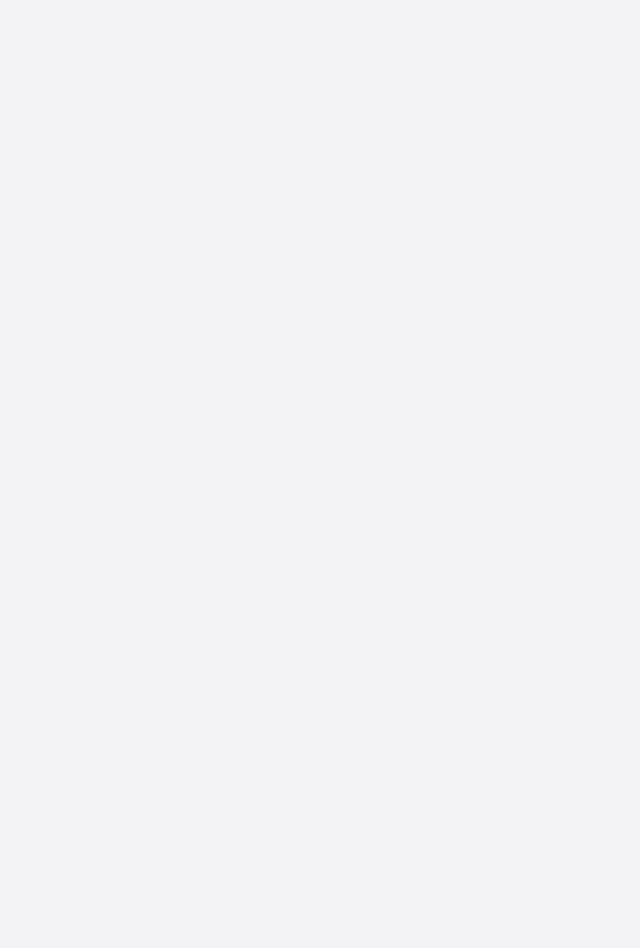
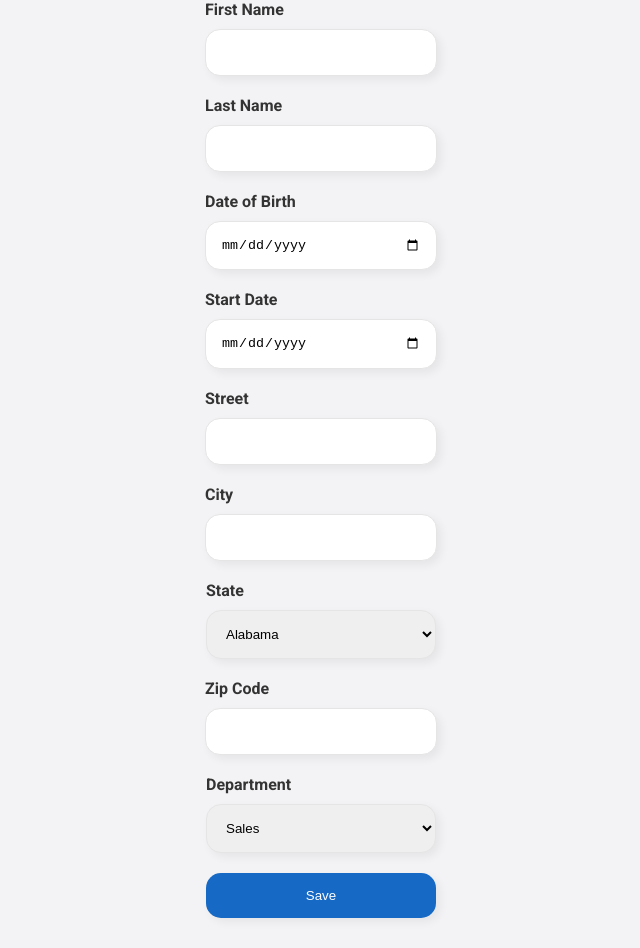
Before and after one commit to ssaili/hr-net, a React (Create React App) app: page / in a window 1280 px wide. Shown: the part 180-1128 px from the top of the page, without its empty margins (319-959 px from the left). Before the commit the page ends 800 px from the top, so only its background shows below. Built offline with nearby package versions, Linux system fonts and the light colour scheme; a web font is replaced by a local one.

Commit message:
Add styling and components to pages

```diff
--- /dev/null
+++ b/src/components/Form/index.jsx
@@ -0,0 +1,34 @@
+import "./style.scss";
+import Input from "../Input";
+import Select from "../Select";
+
+function Form() {
+  const state = [
+    { label: "Alabama", value: "alabama" },
+    { label: "Alaska", value: "alaska" },
+  ];
+
+  const department = [
+    { label: "Sales", value: "sales" },
+    { label: "Marketing", value: "marketing" },
+  ];
+
+  return (
+    <form className="form">
+      <Input label="First Name" type="text" />
+      <Input label="Last Name" type="text" />
+      <Input label="Date of Birth" type="date" />
+      <Input label="Start Date" type="date" />
+      <Input label="Street" type="text" />
+      <Input label="City" type="text" />
+      <Select label="State" options={state} />
+      <Input label="Zip Code" type="number" />
+      <Select label="Department" options={department} />
+      <button type="submit" className="form-submit">
+        Save
+      </button>
+    </form>
+  );
+}
+
+export default Form;
--- /dev/null
+++ b/src/components/Form/style.scss
@@ -0,0 +1,16 @@
+.form {
+  display: flex;
+  flex-direction: column;
+  align-items: center;
+  margin-block: 30px;
+
+  .form-submit {
+    width: 230px;
+    background-color: #1669c4;
+    color: white;
+    padding: 15px;
+    border-radius: 15px;
+    border: none;
+    box-shadow: 4px 4px 10px rgba(0, 0, 0, 0.06);
+  }
+}
--- /dev/null
+++ b/src/components/Input/index.jsx
@@ -0,0 +1,17 @@
+import "./style.scss";
+
+function Input({ label, type, value, onChange }) {
+  return (
+    <div className="input">
+      <label className="input-label">{label}</label>
+      <input
+        className="input-field"
+        type={type}
+        value={value}
+        onChange={onChange}
+      />
+    </div>
+  );
+}
+
+export default Input;
--- /dev/null
+++ b/src/components/Input/style.scss
@@ -0,0 +1,20 @@
+.input {
+  margin-bottom: 20px;
+  display: flex;
+  flex-direction: column;
+  gap: 10px;
+
+  .input-label {
+    color: #333333;
+    font-size: 1rem;
+    font-weight: bold;
+  }
+
+  .input-field {
+    width: 200px;
+    padding: 15px;
+    border-radius: 15px;
+    border: 1px solid #e5e5e5;
+    box-shadow: 4px 4px 10px rgba(0, 0, 0, 0.06);
+  }
+}
--- /dev/null
+++ b/src/components/Select/index.jsx
@@ -0,0 +1,18 @@
+import "./style.scss";
+
+function Select({ label, value, onChange, options }) {
+  return (
+    <div className="select">
+      <label className="select-label">{label}</label>
+      <select className="select-field" value={value} onChange={onChange}>
+        {options.map((option, index) => (
+          <option key={index} value={option.value}>
+            {option.label}
+          </option>
+        ))}
+      </select>
+    </div>
+  );
+}
+
+export default Select;
--- /dev/null
+++ b/src/components/Select/style.scss
@@ -0,0 +1,20 @@
+.select {
+  margin-bottom: 20px;
+  display: flex;
+  flex-direction: column;
+  gap: 10px;
+
+  .select-label {
+    color: #333333;
+    font-size: 1rem;
+    font-weight: bold;
+  }
+
+  .select-field {
+    width: 230px;
+    padding: 15px;
+    border-radius: 15px;
+    border: 1px solid #e5e5e5;
+    box-shadow: 4px 4px 10px rgba(0, 0, 0, 0.06);
+  }
+}
--- a/src/pages/CurrentEmployeesPage/index.jsx
+++ b/src/pages/CurrentEmployeesPage/index.jsx
@@ -1,10 +1,11 @@
 import Header from "../../components/Header";
+import "./style.scss";
 
 function CurrentEmployeesPage() {
   return (
-    <div>
+    <div className="employees-page">
       <Header />
-      <h1>Current Employees</h1>
+      <h1 className="employees-page-title">Current Employees</h1>
     </div>
   );
 }
--- /dev/null
+++ b/src/pages/CurrentEmployeesPage/style.scss
@@ -0,0 +1,7 @@
+.employees-page {
+  .employees-page-title {
+    padding-top: 20px;
+    font-size: 2rem;
+    text-align: center;
+  }
+}
--- a/src/pages/ErrorPage/index.jsx
+++ b/src/pages/ErrorPage/index.jsx
@@ -1,10 +1,18 @@
+import { Link } from "react-router-dom";
+import "./style.scss";
 import Header from "../../components/Header";
 
 function ErrorPage() {
   return (
-    <div>
+    <div className="error-page">
       <Header />
-      <h1>Error Page</h1>
+      <h1 className="error-page-title">Oops! Something went wrong.</h1>
+      <p className="error-page-message">
+        We're sorry, but the page you are looking for does not exist.
+      </p>
+      <Link to="/" className="error-page-link">
+        Go back to home
+      </Link>
     </div>
   );
 }
--- /dev/null
+++ b/src/pages/ErrorPage/style.scss
@@ -0,0 +1,20 @@
+.error-page {
+  text-align: center;
+
+  .error-page-title {
+    padding-top: 20px;
+    font-size: 2rem;
+  }
+
+  .error-page-message {
+    font-size: 1.8rem;
+  }
+
+  .error-page-link {
+    font-size: 1.6rem;
+
+    &:visited {
+      color: inherit;
+    }
+  }
+}
--- a/src/pages/HomePage/index.jsx
+++ b/src/pages/HomePage/index.jsx
@@ -1,3 +1,4 @@
+import Form from "../../components/Form";
 import Header from "../../components/Header";
 import "./style.scss";
 
@@ -6,6 +7,7 @@ function Homepage() {
     <div className="homepage">
       <Header />
       <h1 className="homepage-title">Create Employee</h1>
+      <Form />
     </div>
   );
 }
--- a/src/pages/HomePage/style.scss
+++ b/src/pages/HomePage/style.scss
@@ -1,5 +1,6 @@
 .homepage {
   .homepage-title {
+    margin-top: 30px;
     font-size: 2rem;
     text-align: center;
   }
```
